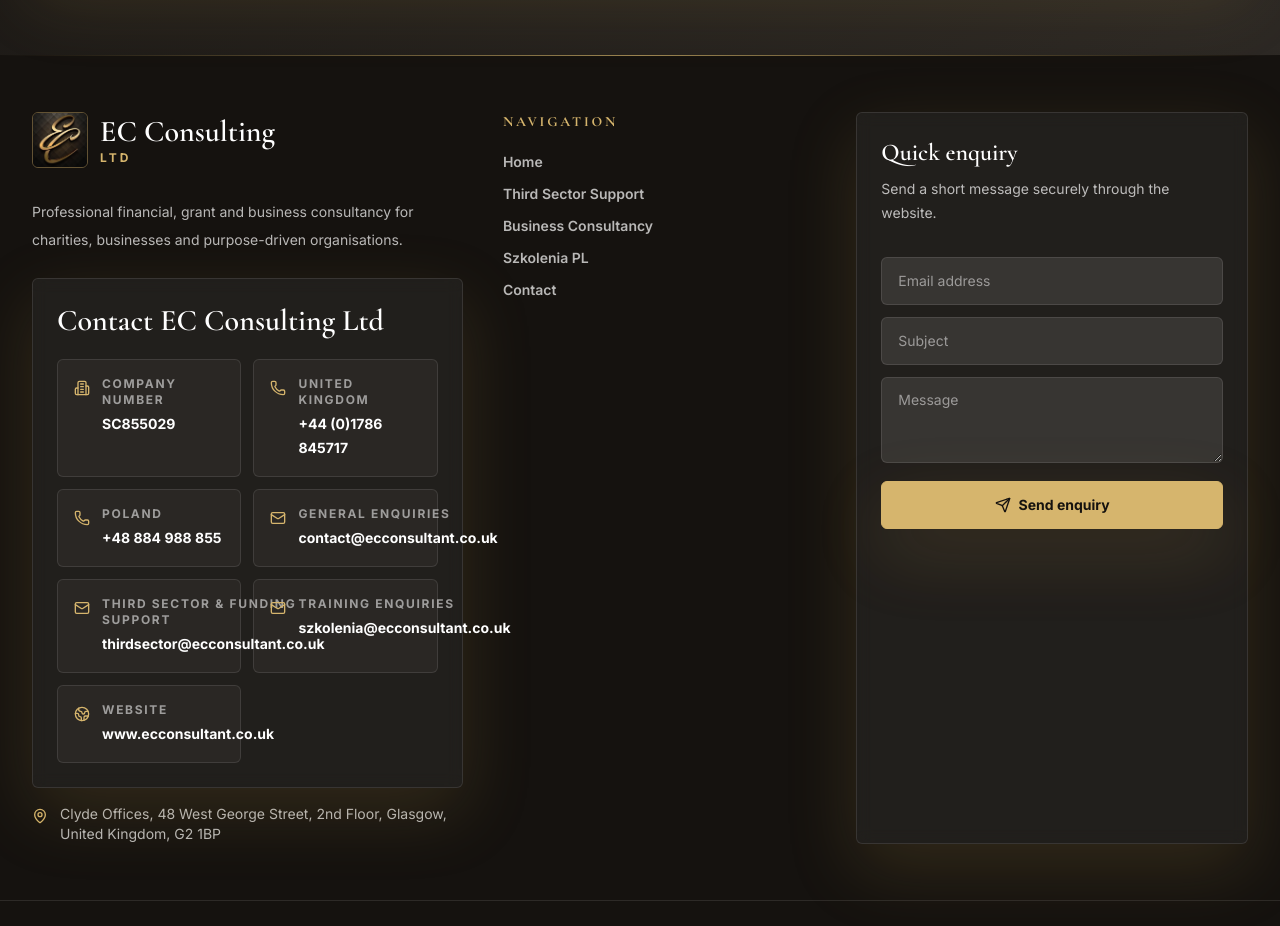
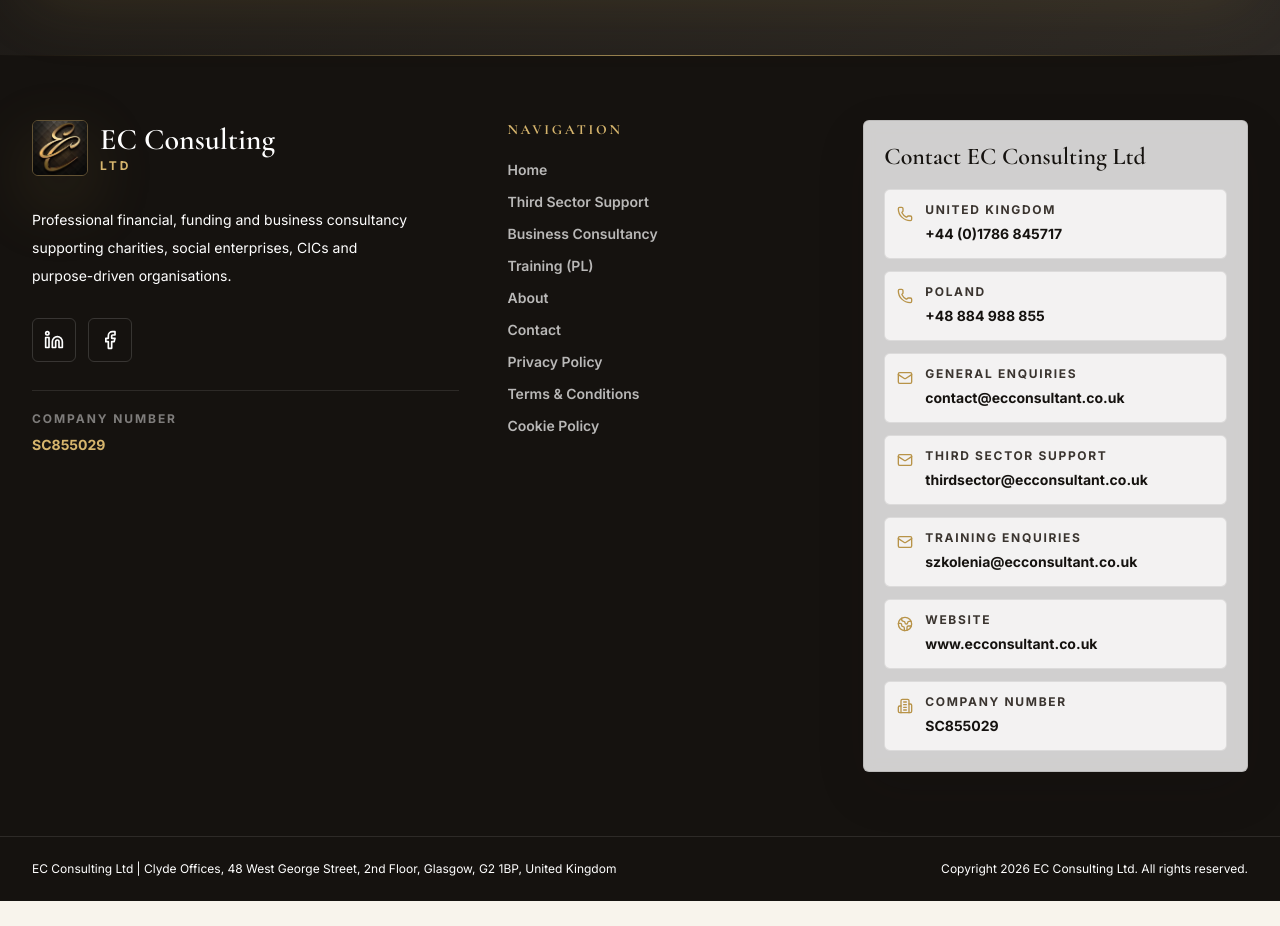
Before and after one commit to ecconsulting/ecconsulting-website, a React (Vite) app: page / in a window 1280 px wide. Shown: the part 5260-6186 px from the top of the page. After the commit the page ends 6161 px from the top, so only its background shows below. Built offline with nearby package versions, Linux system fonts and the light colour scheme.

Commit message:
refine footer and third sector profile

```diff
--- a/src/components/ContactBlock.jsx
+++ b/src/components/ContactBlock.jsx
@@ -2,7 +2,7 @@ import { useId } from 'react';
 import { Building2, Globe2, Mail, Phone } from 'lucide-react';
 import { company, siteContent } from '../data/site.js';
 
-function ContactItem({ icon: Icon, label, value, href, dark = false }) {
+function ContactItem({ icon: Icon, label, value, href, dark = false, compact = false }) {
   const content = (
     <>
       <Icon className={['mt-1 h-4 w-4 shrink-0', dark ? 'text-champagne' : 'text-gilt'].join(' ')} aria-hidden="true" />
@@ -18,7 +18,8 @@ function ContactItem({ icon: Icon, label, value, href, dark = false }) {
   );
 
   const className = [
-    'flex gap-3 rounded-md border p-4 transition',
+    'flex gap-3 rounded-md border transition',
+    compact ? 'p-3' : 'p-4',
     dark
       ? 'border-white/10 bg-white/[0.04] hover:border-champagne/40'
       : 'border-ink/10 bg-white/75 hover:border-gilt/45 hover:shadow-soft',
@@ -35,7 +36,13 @@ function ContactItem({ icon: Icon, label, value, href, dark = false }) {
   return <div className={className}>{content}</div>;
 }
 
-export default function ContactBlock({ language = 'en', variant = 'light', className = '' }) {
+export default function ContactBlock({
+  language = 'en',
+  variant = 'light',
+  className = '',
+  compact = false,
+  singleColumn = false,
+}) {
   const titleId = useId();
   const dark = variant === 'dark';
   const isPolishTraining = language === 'pl-training';
@@ -48,19 +55,29 @@ export default function ContactBlock({ language = 'en', variant = 'light', class
   const shellClass = [
     dark
       ? 'rounded-md border border-white/10 bg-white/[0.055] p-5 text-white shadow-gold backdrop-blur sm:p-6'
-      : 'premium-card rounded-md p-5 sm:p-6',
+      : ['premium-card rounded-md', compact ? 'p-4 sm:p-5' : 'p-5 sm:p-6'].join(' '),
     className,
+  ].join(' ');
+  const headingClass = [
+    compact ? 'text-2xl' : 'text-3xl',
+    'font-semibold',
+    dark ? 'text-white' : 'text-ink',
+  ].join(' ');
+  const gridClass = [
+    compact ? 'mt-4' : 'mt-5',
+    'grid gap-3',
+    singleColumn ? '' : 'sm:grid-cols-2',
   ].join(' ');
 
   if (isPolishTraining) {
     return (
       <section className={shellClass} aria-labelledby={titleId}>
-        <h2 id={titleId} className={['text-3xl font-semibold', dark ? 'text-white' : 'text-ink'].join(' ')}>
+        <h2 id={titleId} className={headingClass}>
           {labels.title}
         </h2>
-        <div className="mt-5 grid gap-3 sm:grid-cols-2">
-          <ContactItem icon={Phone} label={labels.polandLabel} value={company.polandPhone} href={company.polandPhoneHref} dark={dark} />
-          <ContactItem icon={Mail} label={labels.emailLabel} value={company.trainingEmail} href={`mailto:${company.trainingEmail}`} dark={dark} />
+        <div className={gridClass}>
+          <ContactItem icon={Phone} label={labels.polandLabel} value={company.polandPhone} href={company.polandPhoneHref} dark={dark} compact={compact} />
+          <ContactItem icon={Mail} label={labels.emailLabel} value={company.trainingEmail} href={`mailto:${company.trainingEmail}`} dark={dark} compact={compact} />
         </div>
         <p className={['mt-5 text-sm font-semibold leading-7', dark ? 'text-white/72' : 'text-graphite'].join(' ')}>
           {labels.note}
@@ -71,17 +88,17 @@ export default function ContactBlock({ language = 'en', variant = 'light', class
 
   return (
     <section className={shellClass} aria-labelledby={titleId}>
-      <h2 id={titleId} className={['text-3xl font-semibold', dark ? 'text-white' : 'text-ink'].join(' ')}>
+      <h2 id={titleId} className={headingClass}>
         {labels.title}
       </h2>
-      <div className="mt-5 grid gap-3 sm:grid-cols-2">
-        <ContactItem icon={Building2} label={labels.companyNumberLabel} value={company.number} dark={dark} />
-        <ContactItem icon={Phone} label={labels.ukLabel} value={company.ukPhone} href={company.ukPhoneHref} dark={dark} />
-        <ContactItem icon={Phone} label={labels.polandLabel} value={company.polandPhone} href={company.polandPhoneHref} dark={dark} />
-        <ContactItem icon={Mail} label={labels.generalLabel} value={company.email} href={`mailto:${company.email}`} dark={dark} />
-        <ContactItem icon={Mail} label={labels.grantsLabel} value={company.grantEmail} href={`mailto:${company.grantEmail}`} dark={dark} />
-        <ContactItem icon={Mail} label={labels.trainingLabel} value={company.trainingEmail} href={`mailto:${company.trainingEmail}`} dark={dark} />
-        <ContactItem icon={Globe2} label={labels.websiteLabel} value={company.website} href={company.websiteUrl} dark={dark} />
+      <div className={gridClass}>
+        <ContactItem icon={Phone} label={labels.ukLabel} value={company.ukPhone} href={company.ukPhoneHref} dark={dark} compact={compact} />
+        <ContactItem icon={Phone} label={labels.polandLabel} value={company.polandPhone} href={company.polandPhoneHref} dark={dark} compact={compact} />
+        <ContactItem icon={Mail} label={labels.generalLabel} value={company.email} href={`mailto:${company.email}`} dark={dark} compact={compact} />
+        <ContactItem icon={Mail} label={labels.grantsLabel} value={company.grantEmail} href={`mailto:${company.grantEmail}`} dark={dark} compact={compact} />
+        <ContactItem icon={Mail} label={labels.trainingLabel} value={company.trainingEmail} href={`mailto:${company.trainingEmail}`} dark={dark} compact={compact} />
+        <ContactItem icon={Globe2} label={labels.websiteLabel} value={company.website} href={company.websiteUrl} dark={dark} compact={compact} />
+        <ContactItem icon={Building2} label={labels.companyNumberLabel} value={company.number} dark={dark} compact={compact} />
       </div>
     </section>
   );
--- a/src/components/Footer.jsx
+++ b/src/components/Footer.jsx
@@ -1,139 +1,106 @@
-import { Link, useLocation } from 'react-router-dom';
-import { useForm, ValidationError } from '@formspree/react';
-import { AlertCircle, CheckCircle2, MapPin, Send } from 'lucide-react';
-import { assets, company, navItems, siteContent } from '../data/site.js';
+import { Link } from 'react-router-dom';
+import { assets, company, siteContent } from '../data/site.js';
 import ContactBlock from './ContactBlock.jsx';
 
+const footerLinks = [
+  { label: 'Home', to: '/' },
+  { label: 'Third Sector Support', to: '/third-sector-support' },
+  { label: 'Business Consultancy', to: '/business-consultancy' },
+  { label: 'Training (PL)', to: '/szkolenia-pl' },
+  { label: 'About', to: '/#about' },
+  { label: 'Contact', to: '/contact' },
+  { label: 'Privacy Policy', href: '#privacy-policy' },
+  { label: 'Terms & Conditions', href: '#terms-and-conditions' },
+  { label: 'Cookie Policy', href: '#cookie-policy' },
+];
+
 export default function Footer() {
-  const { pathname } = useLocation();
-  const isPolish = pathname === '/szkolenia-pl';
   const footer = siteContent.footer;
-  const formText = isPolish ? siteContent.forms.footer.pl : siteContent.forms.footer.en;
-  const [footerFormState, handleFooterSubmit] = useForm(siteContent.formspree.formId);
+  const footerAddress = `${company.name} | Clyde Offices, 48 West George Street, 2nd Floor, Glasgow, G2 1BP, United Kingdom`;
 
   return (
     <footer className="bg-ink text-white">
       <div className="gold-rule" />
-      <div className="container-shell grid gap-10 py-14 lg:grid-cols-[1.1fr_0.8fr_1fr]">
+      <div className="container-shell grid gap-12 py-16 lg:grid-cols-[1fr_0.72fr_minmax(20rem,0.9fr)] lg:items-start">
         <div>
           <Link to="/" className="inline-flex items-center gap-3">
-            <img src={assets.logo} alt={assets.logoAlt} className="h-14 w-14 rounded-md border border-champagne/40 object-cover" />
+            <img
+              src={assets.logo}
+              alt={assets.logoAlt}
+              className="h-14 w-14 rounded-md border border-champagne/40 object-cover shadow-gold"
+            />
             <span>
               <span className="block font-display text-3xl font-semibold">{company.brandName}</span>
               <span className="block text-xs font-bold uppercase tracking-[0.25em] text-champagne">{company.suffix}</span>
             </span>
           </Link>
-          <p className="mt-6 max-w-md text-sm leading-7 text-white/70">
-            {isPolish ? footer.polishDescription : footer.description}
+
+          <p className="mt-6 max-w-sm text-sm leading-7 text-white/72">
+            {footer.description}
           </p>
-          <ContactBlock language={isPolish ? 'pl' : 'en'} variant="dark" className="mt-6" />
-          <div className="mt-4 text-sm text-white/70">
-            <p className="flex gap-3">
-              <MapPin className="mt-1 h-4 w-4 shrink-0 text-champagne" aria-hidden="true" />
-              <span>{company.address}</span>
-            </p>
+
+          <div className="mt-7 flex items-center gap-3">
+            {siteContent.social.map((item) => {
+              const Icon = item.icon;
+              return (
+                <a
+                  key={item.label}
+                  href={item.href}
+                  target="_blank"
+                  rel="noreferrer"
+                  aria-label={item.label}
+                  className="inline-flex h-11 w-11 items-center justify-center rounded-md border border-white/15 text-white/78 transition hover:border-champagne/50 hover:bg-white/10 hover:text-champagne"
+                >
+                  <Icon className="h-5 w-5" aria-hidden="true" />
+                </a>
+              );
+            })}
+          </div>
+
+          <div className="mt-7 border-t border-white/10 pt-5">
+            <p className="text-xs font-bold uppercase tracking-[0.16em] text-white/45">Company Number</p>
+            <p className="mt-2 text-sm font-bold text-champagne">{company.number}</p>
           </div>
         </div>
 
-        <div>
+        <nav aria-label="Footer navigation">
           <h2 className="text-sm font-bold uppercase tracking-[0.2em] text-champagne">
-            {isPolish ? footer.navigationPolishTitle : footer.navigationTitle}
+            {footer.navigationTitle}
           </h2>
           <div className="mt-5 grid gap-3">
-            {navItems.map((item) => (
-              <Link key={item.path} to={item.path} className="text-sm font-semibold text-white/70 transition hover:text-champagne">
-                {isPolish ? item.polishLabel : item.label}
-              </Link>
+            {footerLinks.map((item) => (
+              item.to ? (
+                <Link
+                  key={item.label}
+                  to={item.to}
+                  className="text-sm font-semibold text-white/70 transition hover:text-champagne"
+                >
+                  {item.label}
+                </Link>
+              ) : (
+                <a
+                  key={item.label}
+                  href={item.href}
+                  className="text-sm font-semibold text-white/70 transition hover:text-champagne"
+                >
+                  {item.label}
+                </a>
+              )
             ))}
           </div>
-        </div>
+        </nav>
 
-        <div className="dark-card rounded-md p-6">
-          <h2 className="text-2xl font-semibold text-white">
-            {formText.title}
-          </h2>
-          <p className="mt-2 text-sm leading-6 text-white/70">
-            {formText.description}
-          </p>
-          {footerFormState.succeeded ? (
-            <div className="mt-5 rounded-md border border-champagne/30 bg-white/10 p-4" role="status">
-              <CheckCircle2 className="h-5 w-5 text-champagne" aria-hidden="true" />
-              <p className="mt-3 text-sm font-semibold leading-6 text-white">{formText.successText}</p>
-            </div>
-          ) : (
-            <form
-              className="mt-5 space-y-3"
-              action={siteContent.formspree.endpoint}
-              method="POST"
-              onSubmit={handleFooterSubmit}
-            >
-              <input type="hidden" name="_subject" value={`${siteContent.ui.websiteEnquirySubject} - footer`} />
-              <input type="hidden" name="source_form" value="Footer quick enquiry" />
-              <input
-                type="hidden"
-                name="recipient_email"
-                value={isPolish ? company.trainingEmail : company.email}
-              />
-              <label className="sr-only" htmlFor="footer-email">
-                {formText.email}
-              </label>
-              <input
-                id="footer-email"
-                name="email"
-                type="email"
-                required
-                className="min-h-12 w-full rounded-md border border-white/10 bg-white/10 px-4 text-sm text-white placeholder:text-white/50"
-                placeholder={formText.email}
-                autoComplete="email"
-              />
-              <ValidationError className="block text-xs font-semibold text-champagne" field="email" errors={footerFormState.errors} />
-              <label className="sr-only" htmlFor="footer-subject">
-                {formText.subject}
-              </label>
-              <input
-                id="footer-subject"
-                name="subject"
-                className="min-h-12 w-full rounded-md border border-white/10 bg-white/10 px-4 text-sm text-white placeholder:text-white/50"
-                placeholder={formText.subject}
-              />
-              <ValidationError className="block text-xs font-semibold text-champagne" field="subject" errors={footerFormState.errors} />
-              <label className="sr-only" htmlFor="footer-message">
-                {formText.message}
-              </label>
-              <textarea
-                id="footer-message"
-                name="message"
-                required
-                rows="3"
-                className="w-full rounded-md border border-white/10 bg-white/10 px-4 py-3 text-sm text-white placeholder:text-white/50"
-                placeholder={formText.message}
-              />
-              <ValidationError className="block text-xs font-semibold text-champagne" field="message" errors={footerFormState.errors} />
-              {footerFormState.errors?.length > 0 && (
-                <p className="flex items-start gap-2 rounded-md border border-champagne/25 bg-white/10 p-3 text-xs font-semibold leading-5 text-white">
-                  <AlertCircle className="mt-0.5 h-4 w-4 shrink-0 text-champagne" aria-hidden="true" />
-                  <span>{formText.errorText}</span>
-                </p>
-              )}
-              <button
-                type="submit"
-                disabled={footerFormState.submitting}
-                className="inline-flex min-h-12 w-full items-center justify-center gap-2 rounded-md border border-champagne bg-champagne px-5 py-3 text-sm font-bold text-ink shadow-gold transition hover:bg-[#e4c984] disabled:cursor-not-allowed disabled:opacity-70"
-              >
-                <Send className="h-4 w-4" aria-hidden="true" />
-                {footerFormState.submitting ? formText.submitting : formText.submit}
-              </button>
-            </form>
-          )}
+        <div className="lg:flex lg:justify-end">
+          <ContactBlock compact singleColumn className="w-full max-w-md" />
         </div>
       </div>
-      <div className="border-t border-white/10 py-6">
-        <div className="container-shell flex flex-col gap-3 text-xs text-white/60 sm:flex-row sm:items-center sm:justify-between">
+
+      <div className="border-t border-white/10 py-5">
+        <div className="container-shell flex flex-col gap-3 text-xs leading-6 text-white/58 lg:flex-row lg:items-center lg:justify-between">
+          <p>{footerAddress}</p>
           <p>
-            Copyright {new Date().getFullYear()} {company.name}.{' '}
-            {isPolish ? footer.copyrightPolishSuffix : footer.copyrightSuffix}
+            Copyright {new Date().getFullYear()} {company.name}. {footer.copyrightSuffix}
           </p>
-          <p>{isPolish ? footer.assetPolishNote : footer.assetNote}</p>
         </div>
       </div>
     </footer>
--- a/src/data/site.js
+++ b/src/data/site.js
@@ -168,7 +168,7 @@ export const siteContent = {
       ukLabel: 'United Kingdom',
       polandLabel: 'Poland',
       generalLabel: 'General Enquiries',
-      grantsLabel: 'Third Sector & Funding Support',
+      grantsLabel: 'Third Sector Support',
       trainingLabel: 'Training Enquiries',
       websiteLabel: 'Website',
     },
@@ -250,7 +250,7 @@ export const siteContent = {
     navigationTitle: 'Navigation',
     navigationPolishTitle: 'Nawigacja',
     description:
-      'Professional financial, grant and business consultancy for charities, businesses and purpose-driven organisations.',
+      'Professional financial, funding and business consultancy supporting charities, social enterprises, CICs and purpose-driven organisations.',
     polishDescription:
       'Profesjonalne wsparcie finansowe, dotacyjne, biznesowe i szkoleniowe dla organizacji oraz firm.',
     companyNumberLabel: 'Company Number',
@@ -261,9 +261,8 @@ export const siteContent = {
     assetPolishNote: 'Logo w nagłówku, stopce i faviconie.',
   },
   social: [
-    { label: 'LinkedIn placeholder', href: '#', icon: Linkedin },
-    { label: 'Facebook placeholder', href: '#', icon: Facebook },
-    { label: 'Business profile placeholder', href: '#', icon: ExternalLink },
+    { label: 'LinkedIn', href: '#', icon: Linkedin },
+    { label: 'Facebook', href: '#', icon: Facebook },
   ],
   stripe: {
     fallbackPaymentLink: 'https://buy.stripe.com/test_placeholder',
@@ -435,9 +434,11 @@ export const siteContent = {
         eyebrow: 'Professional profile',
         title: 'Meet Ewelina Chin',
         text:
-          'Ewelina Chin is a finance professional, funding specialist and entrepreneur who has been building and leading community-focused work since 2007. She is driven by a passion to support other women and to help communities become happier, healthier and stronger.',
+          'Ewelina Chin is a finance professional, funding specialist and entrepreneur who has been building and leading community-focused work since 2007.',
         followUp:
-          'Her third-sector experience includes charity finance, governance, reporting, compliance and funder accountability. She is an active trustee for CCAA SCIO and the founder and former CEO of HSTAR Scotland SCIO, bringing practical leadership experience as well as technical funding and finance expertise.',
+          'Driven by a passion to support other women and help communities become happier, healthier and stronger, she brings practical leadership experience as an active trustee for CCAA SCIO and founder and former CEO of HSTAR Scotland SCIO.',
+        photoBio:
+          'Driven by purpose, Ewelina supports women and helps communities grow happier, healthier and stronger.',
         achievements: [
           'Over £850,000 secured for organisations during 2025.',
           'Experience supporting grassroots organisations and first-time applicants.',
--- a/src/pages/Home.jsx
+++ b/src/pages/Home.jsx
@@ -16,7 +16,7 @@ export default function Home() {
     <>
       <HeroSection />
 
-      <MotionSection className="bg-porcelain-band py-16 sm:py-20">
+      <MotionSection id="about" className="bg-porcelain-band py-16 sm:py-20">
         <div className="container-shell grid gap-10 lg:grid-cols-[0.85fr_1.15fr] lg:items-center">
           <div className="relative mx-auto w-full max-w-md">
             <div className="absolute -inset-4 rounded-md border border-gilt/20" aria-hidden="true" />
```
Also changed, not shown: src/pages/GrantWriting.jsx (+9 -10 lines).
